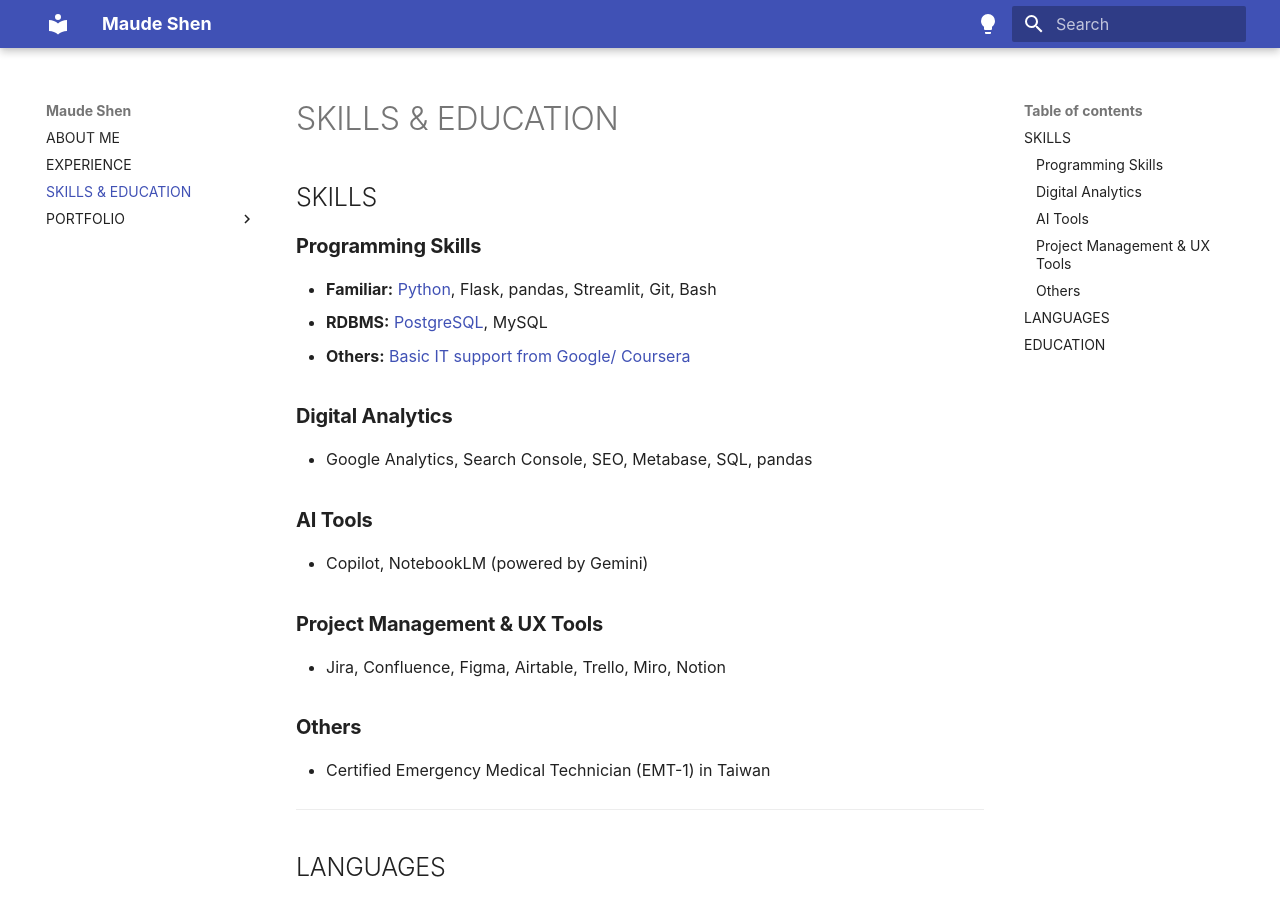
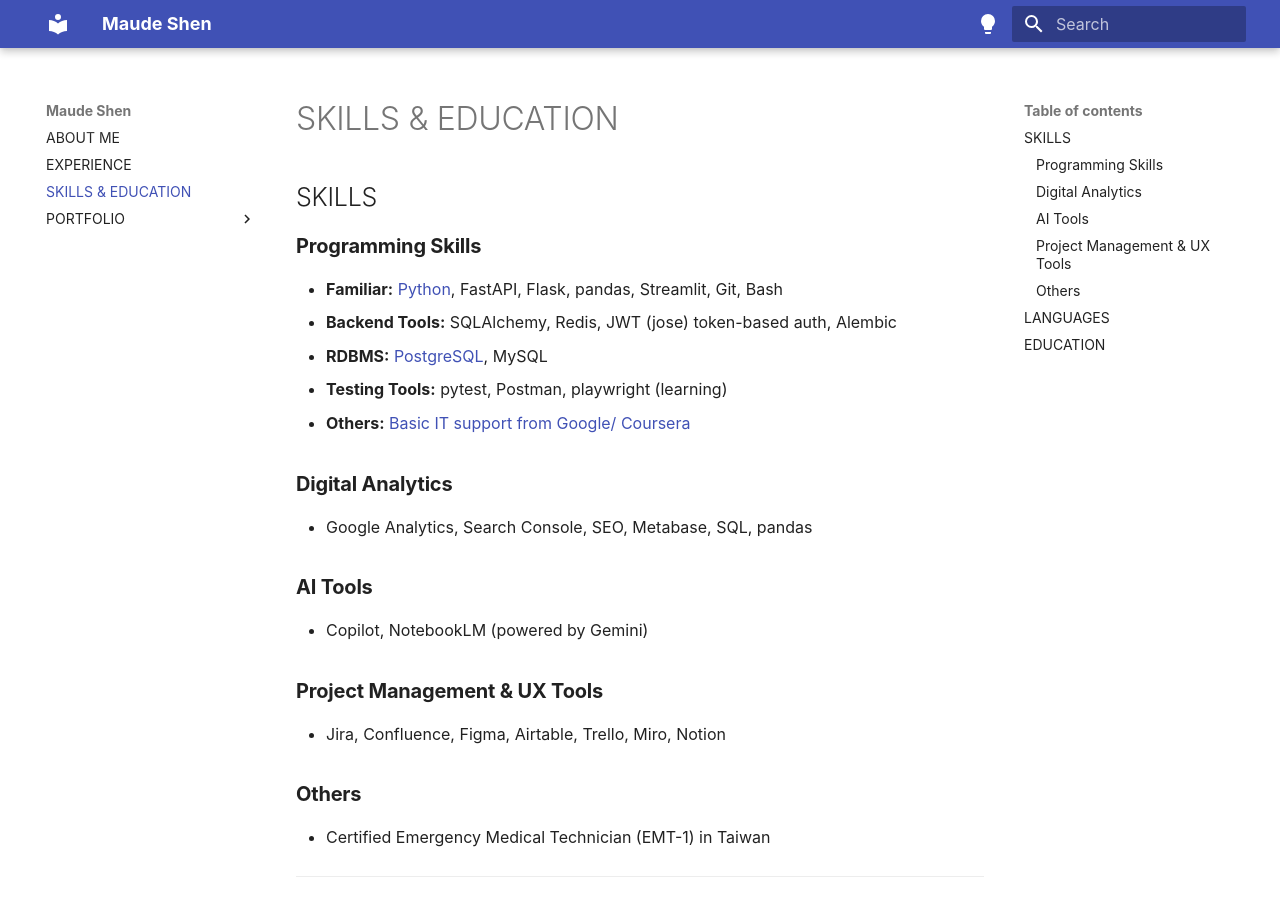
Before and after one commit to maudes/cv, an MkDocs documentation site: the page built from docs/education_skills.md, in a window 1280 px wide and 900 px high. Built offline with MkDocs 1.6.1 and Material for MkDocs 9.7.7, drawn with Linux system fonts in a browser that asks for light colours; some web fonts are replaced.

Commit message:
update: skills

```diff
--- a/docs/education_skills.md
+++ b/docs/education_skills.md
@@ -3,8 +3,10 @@
 ## SKILLS
 ###**Programming Skills**
 
-- **Familiar:** [Python](https://www.freecodecamp.org/certification/maudes/scientific-computing-with-python-v7), Flask, pandas, Streamlit, Git, Bash
+- **Familiar:** [Python](https://www.freecodecamp.org/certification/maudes/scientific-computing-with-python-v7), FastAPI, Flask, pandas, Streamlit, Git, Bash
+- **Backend Tools:** SQLAlchemy, Redis, JWT (jose) token-based auth, Alembic
 - **RDBMS:** [PostgreSQL](https://www.freecodecamp.org/certification/maudes/relational-database-v8), MySQL
+- **Testing Tools:** pytest, Postman, playwright (learning)
 - **Others:** [Basic IT support from Google/ Coursera ](https://www.coursera.org/account/accomplishments/specialization/certificate/97Y727NB9DJF)
 
 ###**Digital Analytics**
```
Also changed, not shown: docs/portfolio.md (+1 -1 lines).
